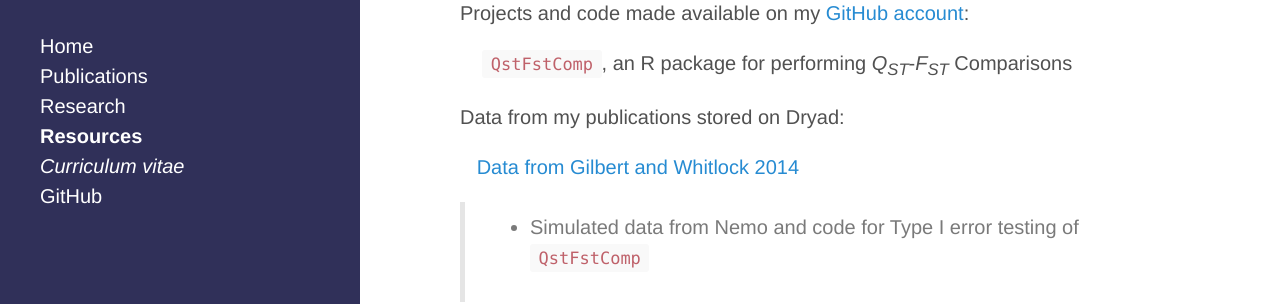
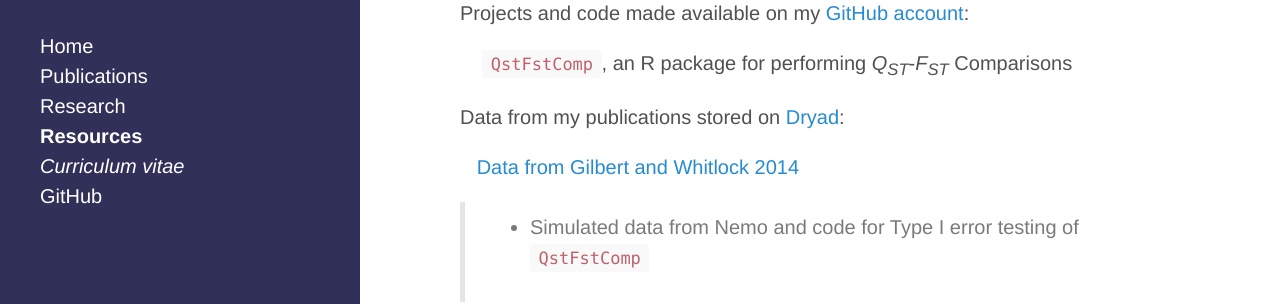
Before and after one commit to kjgilbert/kjgilbert.github.io, a Jekyll site: the page built from resources.md, in a window 1280 px wide and 900 px high. Shown: the part 192-496 px from the top of the window. Built offline with Jekyll 4.4.1, drawn with Linux system fonts in a browser that asks for light colours; Markdown is read by kramdown in place of the engine named in the settings; part of the change alters nothing that is shown.

```diff
--- a/resources.md
+++ b/resources.md
@@ -12,7 +12,7 @@ Projects and code made available on my [GitHub account](https://github.com/kjgil
 &nbsp;&nbsp;&nbsp; [`QstFstComp`](https://github.com/kjgilbert/QstFstComp), an R package for performing *Q<sub>ST</sub>*-*F<sub>ST</sub>* Comparisons
 
 
-Data from my publications stored on Dryad:
+Data from my publications stored on [Dryad](http://datadryad.org/):
 
 &nbsp;&nbsp; [Data from Gilbert and Whitlock 2014]()
 > - Simulated data from Nemo and code for Type I error testing of `QstFstComp`
```
